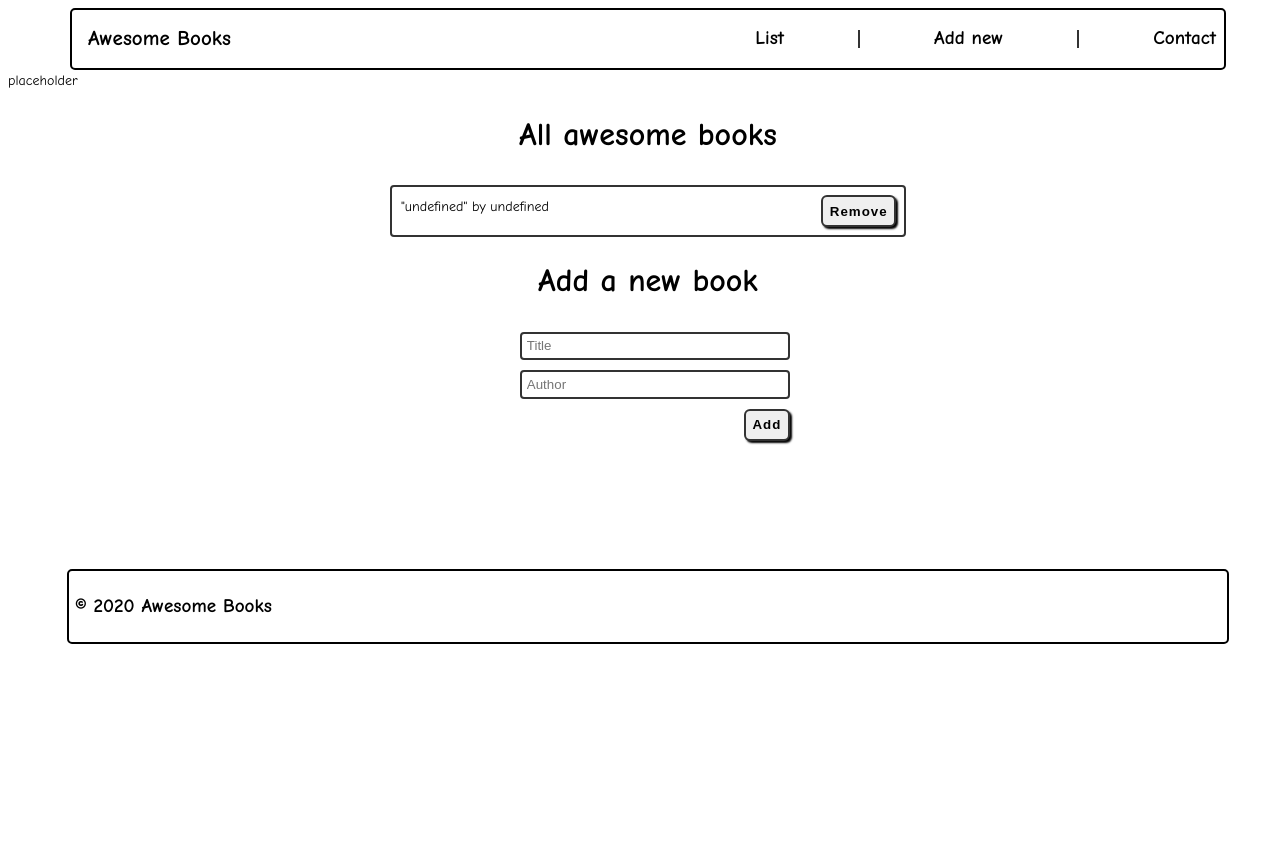
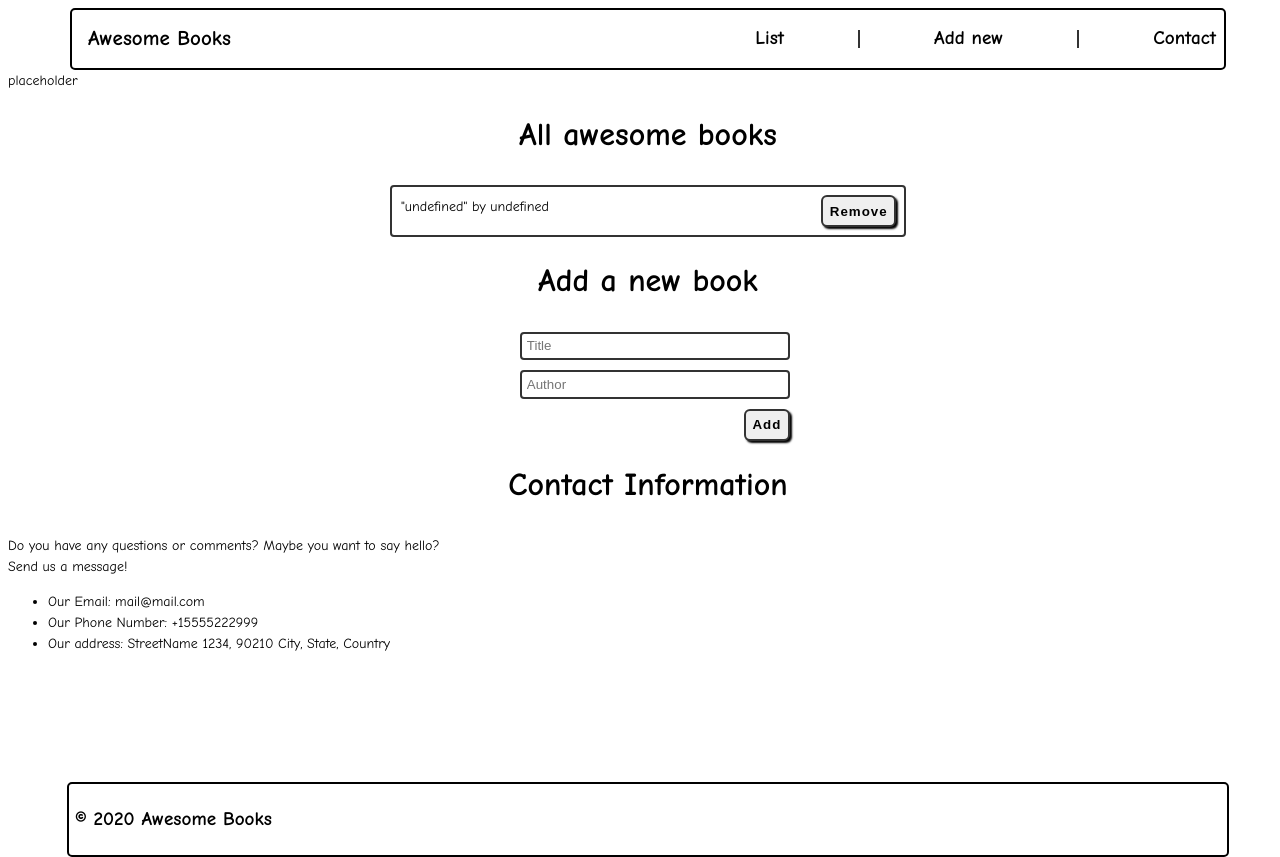
Before and after one commit to sergiogval/awesome-books, a website: page index.html in a window 1280 px wide. Before the commit the page ends 816 px from the top, so only its background shows below. Drawn offline with Linux system fonts and the light colour scheme.

Commit message:
Add contact section

```diff
--- a/index.html
+++ b/index.html
@@ -15,25 +15,42 @@
       <h1><a href="#" class="logo">Awesome Books</a></h1>
       <ul class="menu">
         <li class="list">List</li>
-        <li><hr></li>
+        <li>
+          <hr>
+        </li>
         <li class="addNew">Add new</li>
-        <li><hr></li>
+        <li>
+          <hr>
+        </li>
         <li class="contact">Contact</li>
       </ul>
     </nav>
     <div class="date">placeholder</div>
   </header>
   <main class="main">
-    <h2>All awesome books</h2>
-    <div class="all-books">
-    </div>
-    <h2 class="form-title">Add a new book
-    </h2>
-    <form class="form">
+    <section class="listSection" id="listSection">
+      <h2>All awesome books</h2>
+      <div class="all-books">
+      </div>
+    </section>
+    <form class="form" id="form">
+      <h2 class="form-title">Add a new book
+      </h2>
       <input type="text" name="title" placeholder="Title" required />
       <input type="text" name="author" placeholder="Author" required />
       <button type="submit">Add</button>
     </form>
+    <section class="contact" id="contact">
+      <h2 class="contact-title">Contact Information</h2>
+      <p class="contact-text">
+        Do you have any questions or comments? Maybe you want to say hello? <br> Send us a message!
+      </p>
+<ul class="contactInfo">
+<li class="contactItem">Our Email: mail@mail.com</li>
+<li class="contactItem">Our Phone Number: +15555222999</li>
+<li class="contactItem">Our address: StreetName 1234, 90210 City, State, Country</li>
+</ul>
+    </section>
   </main>
   <footer class="footer">
     <p class="CopyRight">&copy; 2020 Awesome Books</p>
```
